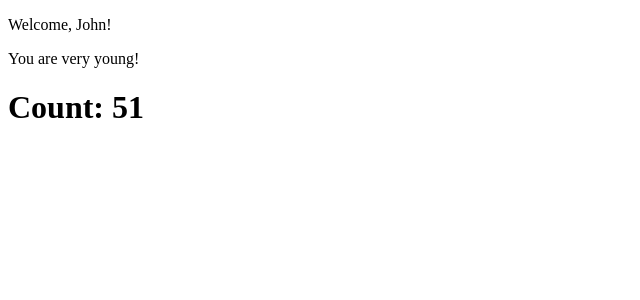
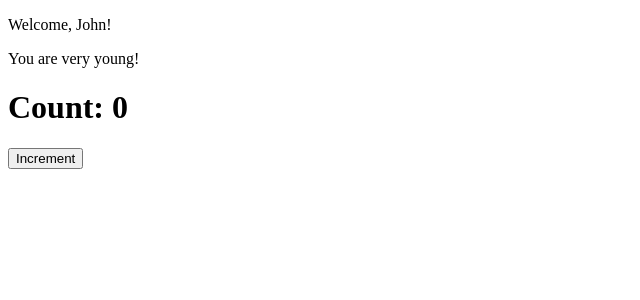
Before and after one commit to hawkydawky/react-exercises, a React (Create React App) app: page / in a window 1280 px wide. Shown: the top 300 px of the page, without its empty margins (0-640 px from the left). Built offline with nearby package versions, Linux system fonts and the light colour scheme.

Commit message:
events-01

```diff
--- a/src/App.js
+++ b/src/App.js
@@ -1,13 +1,13 @@
 import React from "react";
 import { Welcome } from "./Welcome";
-import { Counter } from "./Counter";
+import { ClickCounter } from "./ClickCounter";
 
 export class App extends React.Component {
     render() {
         return (
             <div>
                 <Welcome name="John" age ={13}/>
-                <Counter initial={3} time={333} increaseBy={3}/>
+                <ClickCounter />
             </div>
         )
     }
--- /dev/null
+++ b/src/ClickCounter.js
@@ -0,0 +1,26 @@
+import React from "react";
+import { CounterDisplay } from "./CounterDisplay";
+
+export class ClickCounter extends React.Component {
+    state= {
+        count: this.props.initial ?? 0,
+        increment: this.props.increaseBy ?? 1,
+    }
+
+    counterIncrement = () => {
+        this.setState((state) => {
+            return {
+                count: state.count + state.increment
+            }
+        })
+    }
+
+    render() {
+        return (
+            <div>
+                <CounterDisplay count={this.state.count}/>
+                <button onClick={this.counterIncrement}>Increment</button>
+            </div>
+        )
+    }
+}
--- a/src/Counter.js
+++ /dev/null
@@ -1,24 +0,0 @@
-import React from "react";
-import { CounterDisplay } from "./CounterDisplay";
-
-export class Counter extends React.Component {
-    state = {
-        count: this.props.initial ?? 0,
-        timer: this.props.time ?? 1000,
-        increment: this.props.increaseBy ?? 1,
-    }
-
-    componentDidMount(){
-        setInterval(() => {
-            this.setState((state) => {
-                return {count: state.count + state.increment}
-            })
-        }, this.state.timer)
-    }
-
-    render() {
-        return (
-            <CounterDisplay count={this.state.count}/>
-        )
-    }
-}
```
